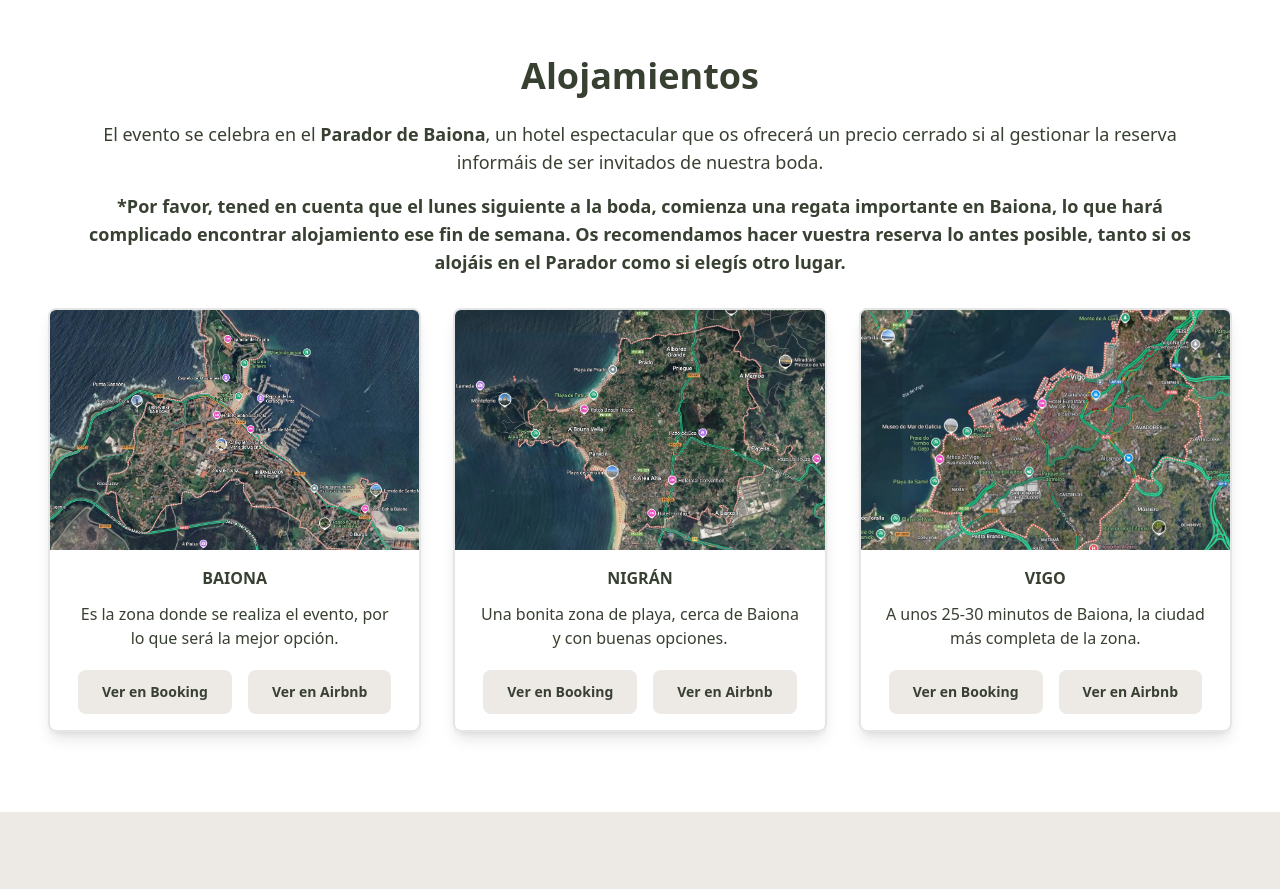
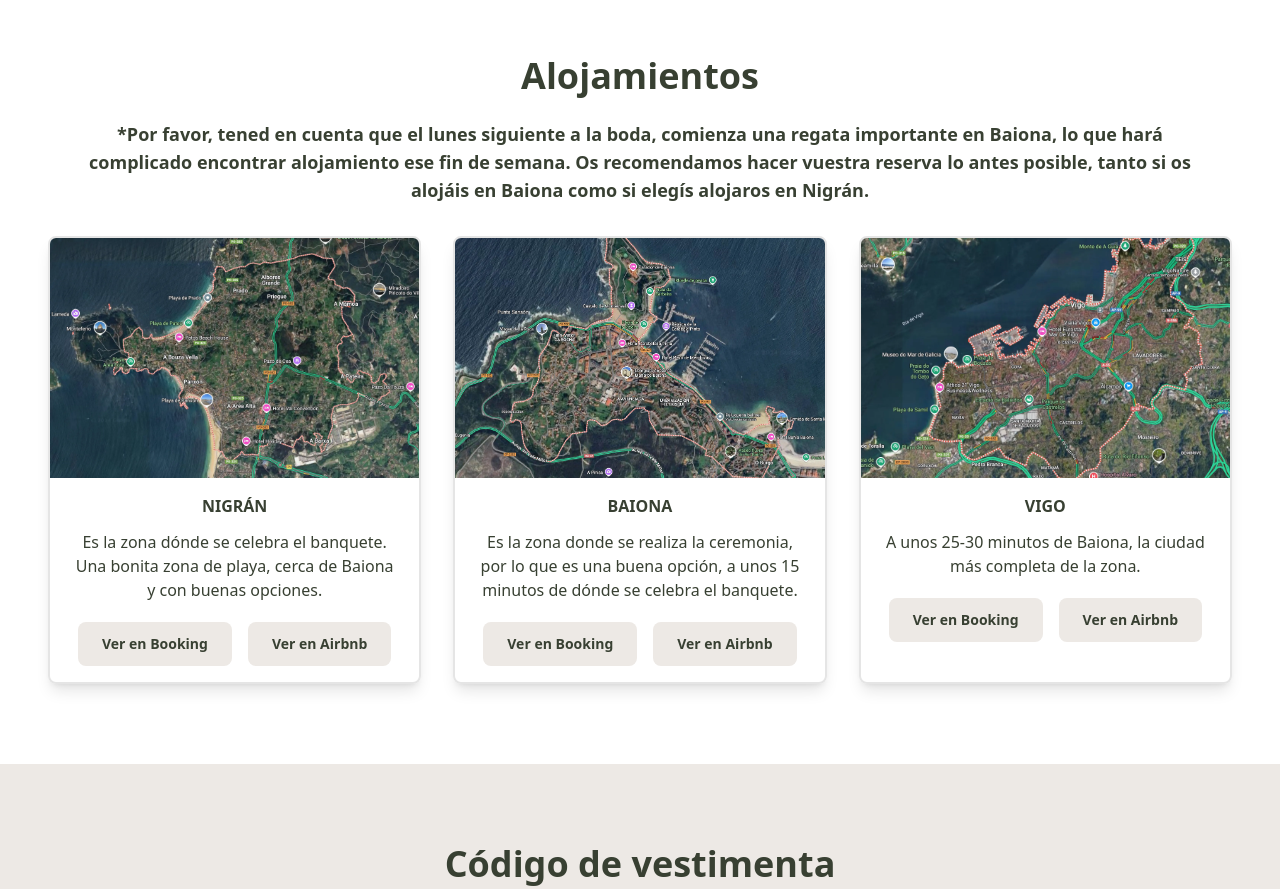
Before and after one commit to adriperezz/boda, an Astro site: page / in a window 1280 px wide. Shown: the part 2100-2989 px from the top of the page. Built offline with nearby package versions, Linux system fonts and the light colour scheme; Astro itself is replaced by a stand-in of ours; a web font is replaced by a local one.

Commit message:
Changing Parador because of Pazo

```diff
--- a/src/components/Hoteles.astro
+++ b/src/components/Hoteles.astro
@@ -12,34 +12,29 @@ import Hotel from './Hotel.astro';
       Alojamientos
     </h2>
     <div class="mb-8 px-8">
-      <p class="text-lg text-verde-oscuro mb-4">
-        El evento se celebra en el <strong>Parador de Baiona</strong>, un hotel
-        espectacular que os ofrecerá un precio cerrado si al gestionar la
-        reserva informáis de ser invitados de nuestra boda.
-      </p>
       <p class="text-lg text-verde-oscuro font-bold">
         *Por favor, tened en cuenta que el lunes siguiente a la boda, comienza
         una regata importante en Baiona, lo que hará complicado encontrar
         alojamiento ese fin de semana. Os recomendamos hacer vuestra reserva lo
-        antes posible, tanto si os alojáis en el Parador como si elegís otro
-        lugar.
+        antes posible, tanto si os alojáis en Baiona como si elegís alojaros en
+        Nigrán.
       </p>
     </div>
     <div class="grid gap-8 xl:grid-cols-3 px-8 md:px-0">
       <Hotel
-        imageURL="/images/baiona.webp"
-        title="Baiona"
-        text="Es la zona donde se realiza el evento, por lo que será la mejor opción."
-        bookingURL="https://www.booking.com/searchresults.es.html?ss=Baiona%2C+Galicia%2C+España&label=gen173nr-1BCAEoggI46AdIM1gEaEaIAQGYAQq4AQfIAQ3YAQHoAQGIAgGoAgO4At2gorsGwAIB0gIkYWNhZTM1ZGUtOGY5ZS00MWFhLWIwMGUtZGUxYzk2YzQ3MjIw2AIF4AIB&sid=540c736d04c6b5850b8a9f4a825ff8bb&aid=304142&lang=es&sb=1&src_elem=sb&src=index&dest_id=-372905&dest_type=city&ac_position=1&ac_click_type=b&ac_langcode=es&ac_suggestion_list_length=5&search_selected=true&search_pageview_id=d2b99cee2ca303a6&ac_meta=GhBkMmI5OWNlZTJjYTMwM2E2IAEoATICZXM6BmJhaW9uYUAASgBQAA%3D%3D&checkin=2025-05-30&checkout=2025-05-31&group_adults=1&no_rooms=1&group_children=0"
-        airbnbURL="https://www.airbnb.es/s/Bayona--España/homes?refinement_paths%5B%5D=%2Fhomes&flexible_trip_lengths%5B%5D=one_week&monthly_start_date=2025-01-01&monthly_length=3&monthly_end_date=2025-04-01&price_filter_input_type=0&channel=EXPLORE&query=Bayona%2C%20España&place_id=ChIJjXRT9ETzJQ0RbY6wYmUF7nI&location_bb=QiiDYcENXR5CKHHbwQ3JAQ%3D%3D&date_picker_type=calendar&checkin=2025-05-30&checkout=2025-05-31&adults=1&source=structured_search_input_header&search_type=autocomplete_click"
+        imageURL="/images/nigran.webp"
+        title="Nigrán"
+        text="Es la zona dónde se celebra el banquete. Una bonita zona de playa, cerca de Baiona y con buenas opciones."
+        bookingURL="https://www.booking.com/searchresults.es.html?ss=Nigrán%2C+Galicia%2C+España&ssne=Baiona&ssne_untouched=Baiona&label=gen173nr-1BCAEoggI46AdIM1gEaEaIAQGYAQq4AQfIAQ3YAQHoAQGIAgGoAgO4At2gorsGwAIB0gIkYWNhZTM1ZGUtOGY5ZS00MWFhLWIwMGUtZGUxYzk2YzQ3MjIw2AIF4AIB&sid=540c736d04c6b5850b8a9f4a825ff8bb&aid=304142&lang=es&sb=1&src_elem=sb&src=searchresults&dest_id=-394030&dest_type=city&ac_position=0&ac_click_type=b&ac_langcode=es&ac_suggestion_list_length=5&search_selected=true&search_pageview_id=483d9cf299cb05ac&ac_meta=GhA0ODNkOWNmMjk5Y2IwNWFjIAAoATICZXM6Bk5pZ3JhbkAASgBQAA%3D%3D&checkin=2025-05-30&checkout=2025-05-31&group_adults=1&no_rooms=1&group_children=0"
+        airbnbURL="https://www.airbnb.es/s/Nigrán--España/homes?refinement_paths%5B%5D=%2Fhomes&flexible_trip_lengths%5B%5D=one_week&monthly_start_date=2025-01-01&monthly_length=3&monthly_end_date=2025-04-01&price_filter_input_type=0&channel=EXPLORE&query=Nigrán%2C%20España&date_picker_type=calendar&checkin=2025-05-30&checkout=2025-05-31&adults=1&source=structured_search_input_header&search_type=autocomplete_click&price_filter_num_nights=1&place_id=ChIJHXurd4KLJQ0RbhD3ZyI7Ld8&location_bb=Qiirb8EMdS5CKIfLwQ2bZA%3D%3D"
       />
 
       <Hotel
-        imageURL="/images/nigran.webp"
-        title="Nigrán"
-        text="Una bonita zona de playa, cerca de Baiona y con buenas opciones."
-        bookingURL="https://www.booking.com/searchresults.es.html?ss=Nigrán%2C+Galicia%2C+España&ssne=Baiona&ssne_untouched=Baiona&label=gen173nr-1BCAEoggI46AdIM1gEaEaIAQGYAQq4AQfIAQ3YAQHoAQGIAgGoAgO4At2gorsGwAIB0gIkYWNhZTM1ZGUtOGY5ZS00MWFhLWIwMGUtZGUxYzk2YzQ3MjIw2AIF4AIB&sid=540c736d04c6b5850b8a9f4a825ff8bb&aid=304142&lang=es&sb=1&src_elem=sb&src=searchresults&dest_id=-394030&dest_type=city&ac_position=0&ac_click_type=b&ac_langcode=es&ac_suggestion_list_length=5&search_selected=true&search_pageview_id=483d9cf299cb05ac&ac_meta=GhA0ODNkOWNmMjk5Y2IwNWFjIAAoATICZXM6Bk5pZ3JhbkAASgBQAA%3D%3D&checkin=2025-05-30&checkout=2025-05-31&group_adults=1&no_rooms=1&group_children=0"
-        airbnbURL="https://www.airbnb.es/s/Nigrán--España/homes?refinement_paths%5B%5D=%2Fhomes&flexible_trip_lengths%5B%5D=one_week&monthly_start_date=2025-01-01&monthly_length=3&monthly_end_date=2025-04-01&price_filter_input_type=0&channel=EXPLORE&query=Nigrán%2C%20España&date_picker_type=calendar&checkin=2025-05-30&checkout=2025-05-31&adults=1&source=structured_search_input_header&search_type=autocomplete_click&price_filter_num_nights=1&place_id=ChIJHXurd4KLJQ0RbhD3ZyI7Ld8&location_bb=Qiirb8EMdS5CKIfLwQ2bZA%3D%3D"
+        imageURL="/images/baiona.webp"
+        title="Baiona"
+        text="Es la zona donde se realiza la ceremonia, por lo que es una buena opción, a unos 15 minutos de dónde se celebra el banquete."
+        bookingURL="https://www.booking.com/searchresults.es.html?ss=Baiona%2C+Galicia%2C+España&label=gen173nr-1BCAEoggI46AdIM1gEaEaIAQGYAQq4AQfIAQ3YAQHoAQGIAgGoAgO4At2gorsGwAIB0gIkYWNhZTM1ZGUtOGY5ZS00MWFhLWIwMGUtZGUxYzk2YzQ3MjIw2AIF4AIB&sid=540c736d04c6b5850b8a9f4a825ff8bb&aid=304142&lang=es&sb=1&src_elem=sb&src=index&dest_id=-372905&dest_type=city&ac_position=1&ac_click_type=b&ac_langcode=es&ac_suggestion_list_length=5&search_selected=true&search_pageview_id=d2b99cee2ca303a6&ac_meta=GhBkMmI5OWNlZTJjYTMwM2E2IAEoATICZXM6BmJhaW9uYUAASgBQAA%3D%3D&checkin=2025-05-30&checkout=2025-05-31&group_adults=1&no_rooms=1&group_children=0"
+        airbnbURL="https://www.airbnb.es/s/Bayona--España/homes?refinement_paths%5B%5D=%2Fhomes&flexible_trip_lengths%5B%5D=one_week&monthly_start_date=2025-01-01&monthly_length=3&monthly_end_date=2025-04-01&price_filter_input_type=0&channel=EXPLORE&query=Bayona%2C%20España&place_id=ChIJjXRT9ETzJQ0RbY6wYmUF7nI&location_bb=QiiDYcENXR5CKHHbwQ3JAQ%3D%3D&date_picker_type=calendar&checkin=2025-05-30&checkout=2025-05-31&adults=1&source=structured_search_input_header&search_type=autocomplete_click"
       />
 
       <Hotel
```
